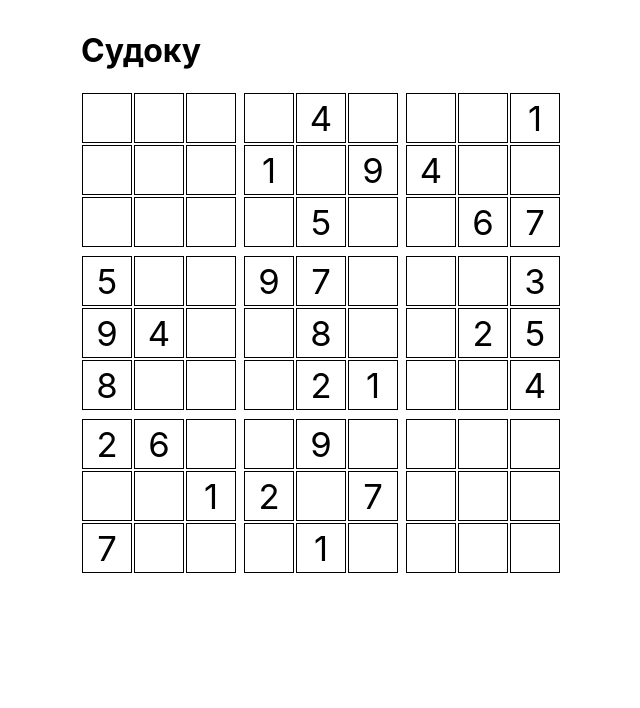
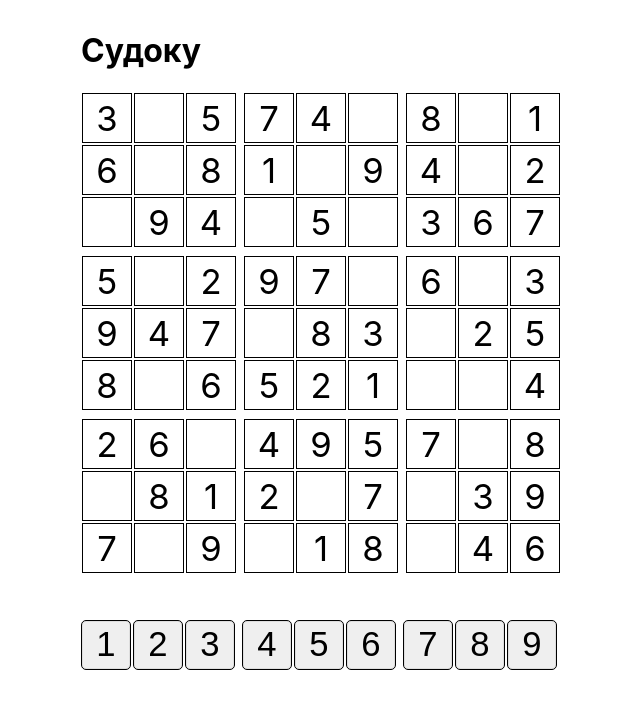
Before and after one commit to GreenLadyTea/Sudoku, a React (Create React App) app: page / in a window 1280 px wide. Shown: the top 708 px of the page, without its empty margins (234-874 px from the left). Built offline with nearby package versions, Linux system fonts and the light colour scheme.

Commit message:
Added Button and Menu

```diff
--- a/src/App.js
+++ b/src/App.js
@@ -2,6 +2,7 @@ import React from 'react';
 import './App.css';
 import Grid from './components/Grid/Grid';
 import puzzles from './puzzles.json';
+import Menu from './components/Menu/Menu';
 
 export function makeGrid() {
   const ROWS = 9;
@@ -27,6 +28,7 @@ export default class App extends React.Component {
       <div className="wrapper">
         <h1>Судоку</h1>
         <Grid matrix={makeGrid()} />
+        <Menu />
       </div>
     );
   }
--- /dev/null
+++ b/src/components/Button/Button.css
@@ -0,0 +1,29 @@
+button {
+    border: 1px solid black;
+    display: inline-block;
+    align-items: center;
+    justify-content: center;
+    margin-top: 6%;
+    margin-right: 2px;
+    width: 50px;
+    height: 50px;
+    font-size: 26pt;
+    color: #000;
+    outline: none;
+    border-radius: 5px;
+    box-shadow: 0 0 0 1px #ddd inset, 0 1px 1px #fff;
+}
+
+button:hover {
+    background: #5e5e5e linear-gradient(#656565, #393939);
+    box-shadow: 0 0 0 1px #aaa inset, 0 1px 1px #aaa;
+}
+
+button:active {
+    background: none;
+    box-shadow: 0 0 0 1px #bbb inset, 0 1px 3px rgba(0,0,0,.5) inset, 0 1px 2px #fff;
+}
+
+button:nth-child(3n-1) {
+    margin-right: 7px;
+}
--- a/src/components/Button/Button.js
+++ b/src/components/Button/Button.js
@@ -0,0 +1,13 @@
+import React, { Component } from 'react';
+import './Button.css';
+
+export default class Button extends Component {
+  render() {
+    const { digit } = this.props;
+    return (
+      <>
+        <button data-testid="button">{digit}</button>
+      </>
+    );
+  }
+}
--- /dev/null
+++ b/src/components/Menu/Menu.js
@@ -0,0 +1,16 @@
+import React, { Component } from 'react';
+import Button from '../Button/Button';
+import '../Button/Button.css';
+import { DIGITS } from '../../store';
+
+export default class Menu extends Component {
+  render() {
+    return (
+      <>
+        {DIGITS.map(digit => (
+          <Button key={digit} digit={digit} />
+        ))}
+      </>
+    );
+  }
+}
--- a/src/puzzles.json
+++ b/src/puzzles.json
@@ -1,14 +1,14 @@
 {
-  "firstPuzzle": {
-    "game": [[0, 0, 0, 0, 4, 0, 0, 0, 1],
-      [0, 0, 0, 1, 0, 9, 4, 0, 0],
-      [0, 0, 0, 0, 5, 0, 0, 6, 7],
-      [5, 0, 0, 9, 7, 0, 0, 0, 3],
-      [9, 4, 0, 0, 8, 0, 0, 2, 5],
-      [8, 0, 0, 0, 2, 1, 0, 0, 4],
-      [2, 6, 0, 0, 9, 0, 0, 0, 0],
-      [0, 0, 1, 2, 0, 7, 0, 0, 0],
-      [7, 0, 0, 0, 1, 0, 0, 0, 0]],
+  "testFullPuzzle": {
+    "game": [[3, 2, 5, 7, 4, 6, 8, 9, 1],
+      [6, 7, 8, 1, 3, 9, 4, 5, 2],
+      [1, 9, 4, 8, 5, 2, 3, 6, 7],
+      [5, 1, 2, 9, 7, 4, 6, 8, 3],
+      [9, 4, 7, 6, 8, 3, 1, 2, 5],
+      [8, 3, 6, 5, 2, 1, 9, 7, 4],
+      [2, 6, 3, 4, 9, 5, 7, 1, 8],
+      [4, 8, 1, 2, 6, 7, 5, 3, 9],
+      [7, 5, 9, 3, 1, 8, 2, 4, 6]],
     "solution": [[3, 2, 5, 7, 4, 6, 8, 9, 1],
       [6, 7, 8, 1, 3, 9, 4, 5, 2],
       [1, 9, 4, 8, 5, 2, 3, 6, 7],
@@ -18,5 +18,45 @@
       [2, 6, 3, 4, 9, 5, 7, 1, 8],
       [4, 8, 1, 2, 6, 7, 5, 3, 9],
       [7, 5, 9, 3, 1, 8, 2, 4, 6]]
+  },
+  "firstPuzzle": {
+    "game": [[3, 0, 5, 7, 4, 0, 8, 0, 1],
+      [6, 0, 8, 1, 0, 9, 4, 0, 2],
+      [0, 9, 4, 0, 5, 0, 3, 6, 7],
+      [5, 0, 2, 9, 7, 0, 6, 0, 3],
+      [9, 4, 7, 0, 8, 3, 0, 2, 5],
+      [8, 0, 6, 5, 2, 1, 0, 0, 4],
+      [2, 6, 0, 4, 9, 5, 7, 0, 8],
+      [0, 8, 1, 2, 0, 7, 0, 3, 9],
+      [7, 0, 9, 0, 1, 8, 0, 4, 6]],
+    "solution": [[3, 2, 5, 7, 4, 6, 8, 9, 1],
+      [6, 7, 8, 1, 3, 9, 4, 5, 2],
+      [1, 9, 4, 8, 5, 2, 3, 6, 7],
+      [5, 1, 2, 9, 7, 4, 6, 8, 3],
+      [9, 4, 7, 6, 8, 3, 1, 2, 5],
+      [8, 3, 6, 5, 2, 1, 9, 7, 4],
+      [2, 6, 3, 4, 9, 5, 7, 1, 8],
+      [4, 8, 1, 2, 6, 7, 5, 3, 9],
+      [7, 5, 9, 3, 1, 8, 2, 4, 6]]
+  },
+  "secondPuzzle": {
+    "game": [[0, 1, 0, 7, 0, 0, 0, 0, 0],
+      [0, 2, 0, 0, 5, 1, 0, 3, 7],
+      [0, 0, 6, 0, 0, 9, 1, 0, 0],
+      [0, 6, 5, 2, 1, 3, 0, 0, 8],
+      [0, 3, 0, 9, 0, 5, 0, 2, 0],
+      [1, 0, 0, 4, 7, 6, 5, 9, 0],
+      [0, 0, 8, 5, 0, 0, 4, 0, 0],
+      [5, 9, 0, 1, 6, 0, 0, 7, 0],
+      [0, 0, 0, 0, 0, 7, 0, 5, 0]],
+    "solution" : [[3, 1, 9, 7, 4, 8, 2, 6, 5],
+      [8, 2, 4, 6, 5, 1, 9, 3, 7],
+      [7, 5, 6, 3, 2, 9, 1, 8, 4],
+      [9, 6, 5, 2, 1, 3, 7, 4, 8],
+      [4, 3, 7, 9, 8, 5, 6, 2, 1],
+      [1, 8, 2, 4, 7, 6, 5, 9, 3],
+      [6, 7, 8, 5, 3, 2, 4, 1, 9],
+      [5, 9, 3, 1, 6, 4, 8, 7, 2],
+      [2, 4, 1, 8, 9, 7, 3, 5, 6]]
   }
 }
--- /dev/null
+++ b/src/store.js
@@ -0,0 +1 @@
+export const DIGITS = [1, 2, 3, 4, 5, 6, 7, 8, 9];
```
